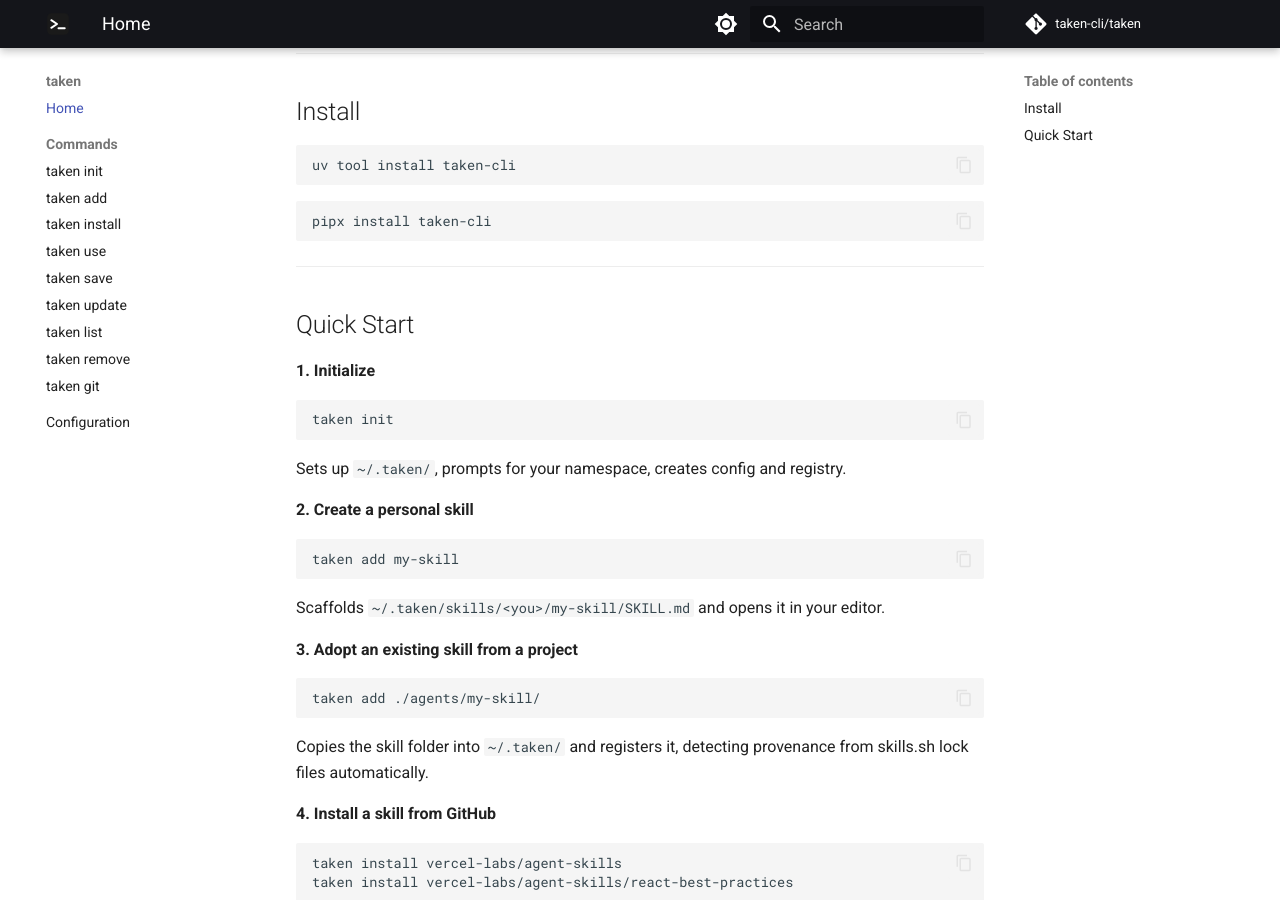
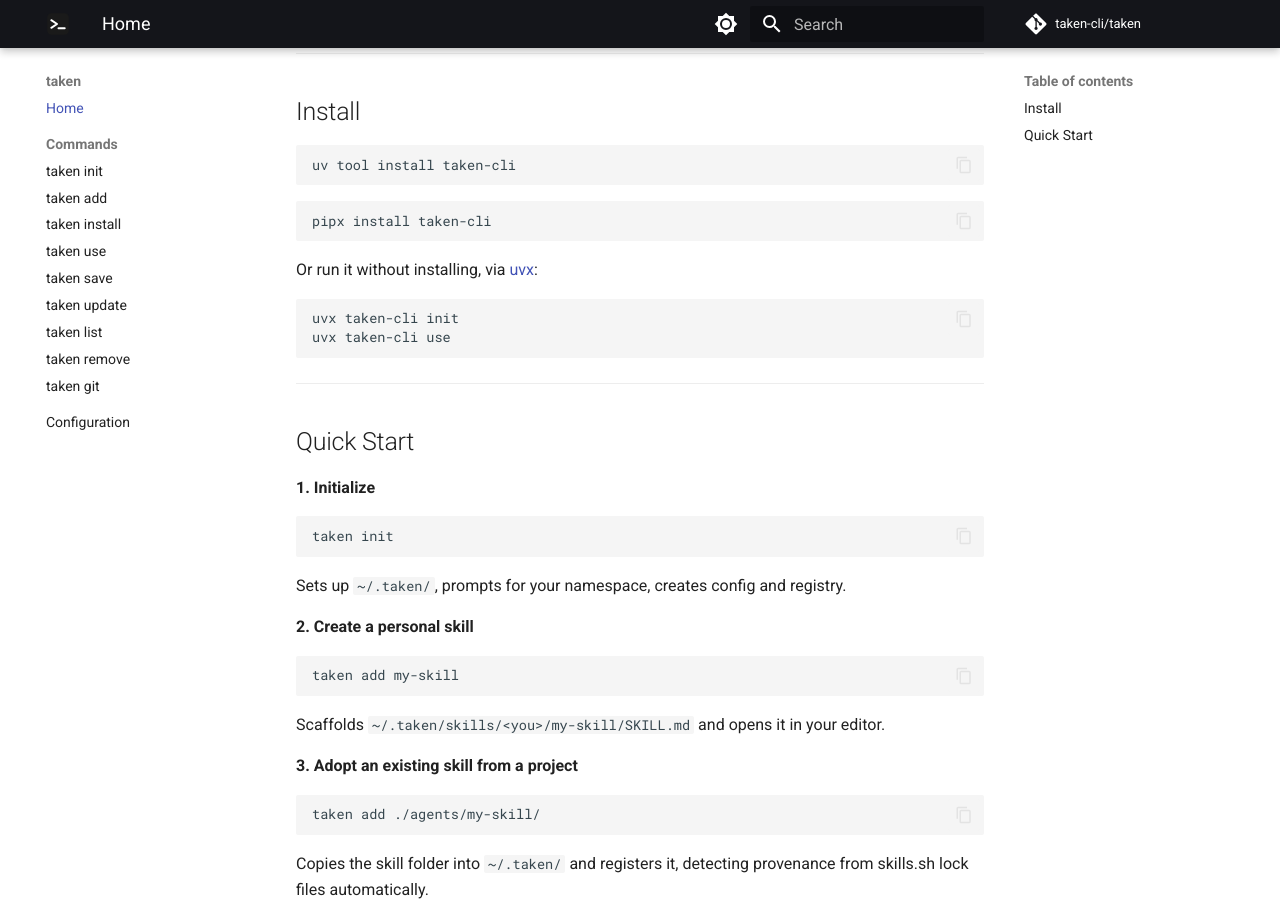
Before and after one commit to taken-cli/taken, an MkDocs documentation site: the page built from docs/index.md, in a window 1280 px wide and 900 px high, scrolled down 337 px. Built offline with MkDocs 1.6.1 and Material for MkDocs 9.7.7, drawn with Linux system fonts in a browser that asks for light colours; comment, search, counter and statistics services are not loaded.

Commit message:
chore: release 0.2.0 with uvx support
Add a `taken-cli` script alias so `uvx taken-cli ...` works without
--from, document uvx usage, and widen the uv_build bound to <0.14.

````diff
--- a/docs/index.md
+++ b/docs/index.md
@@ -16,6 +16,13 @@
 
 ```bash
 pipx install taken-cli
+```
+
+Or run it without installing, via [uvx](https://docs.astral.sh/uv/guides/tools/):
+
+```bash
+uvx taken-cli init
+uvx taken-cli use
 ```
 
 ---
--- a/pyproject.toml
+++ b/pyproject.toml
@@ -1,6 +1,6 @@
 [project]
 name = "taken-cli"
-version = "0.1.1"
+version = "0.2.0"
 description = "Personal dotfile-style CLI for managing AI agent skills"
 readme = "README.md"
 license = { text = "MIT" }
@@ -29,9 +29,10 @@
 
 [project.scripts]
 taken = "taken.main:main"
+taken-cli = "taken.main:main"  # lets `uvx taken-cli ...` work
 
 [build-system]
-requires = ["uv_build>=0.10.9,<0.11.0"]
+requires = ["uv_build>=0.10.9,<0.14.0"]
 build-backend = "uv_build"
 
 [tool.uv.build-backend]
````
Also changed, not shown: README.md (+7 -0 lines), 1 other file.
